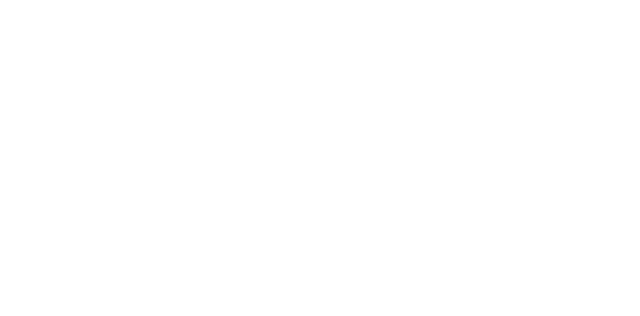
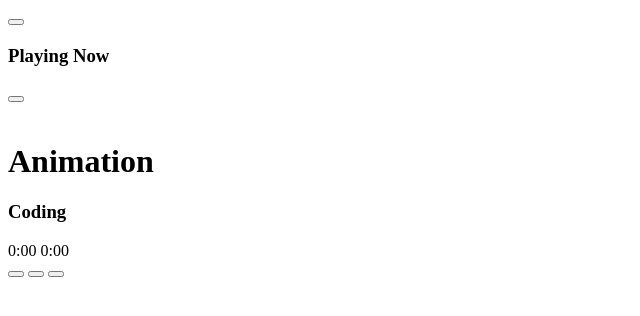
Before and after one commit to alireza64ahmadi/Music-Player, a plain HTML site: page index.html in a window 1280 px wide. Shown: the whole page, without its empty margins (0-640 px from the left). Drawn offline with Linux system fonts and the light colour scheme.

Commit message:
Add Previous Track Button to Music Player
- Introduced a new button element with the class 'btnC' and an id of 'prev' in index.html, dedicated to navigating to the previous track in the music player.
- Embedded an icon with the class 'fi fi-sr-rewind' inside the button to visually represent the functionality of rewinding or going to the previous song.
- Ensured proper accessibility by considering ARIA attributes for the button (not included in the snippet but recommended for future implementation).
- The button's placement and design will be managed in styles.css, aligning with the existing design system of the application.
- Prepared for the implementation of the JavaScript functionality that will handle the button's click event, yet to be added to script.js.

```diff
--- a/index.html
+++ b/index.html
@@ -1,11 +1,56 @@
 <!DOCTYPE html>
 <html lang="en">
-<head>
-    <meta charset="UTF-8">
-    <meta name="viewport" content="width=device-width, initial-scale=1.0">
+  <head>
+    <meta charset="UTF-8" />
+    <meta name="viewport" content="width=device-width, initial-scale=1.0" />
     <title>Music Player</title>
-</head>
-<body>
+  </head>
+  <body>
+    <div class="wrraper">
+      <header>
+        <button class="hdbtn">
+            <i class="fi fi-sr-arrow-small-left"></i>
+        </button>
+        <h3 class="p-now"> Playing Now </h3>
+        <button class="hdbtn">
+            <i class="fi fi-sr-list"></i>
+        </button>
+      </header>
 
-</body>
+      <div class="player">
+        <div class="img-erea">
+            <img src="#" alt="">
+        </div>
+
+        <div class="song-details">
+            <h1 class="name">Animation</h1>
+            <h3 class="artist">Coding</h3>
+        </div>
+
+        <div class="audioC">
+            <div class="song-timer">
+                <span class="current-time">0:00</span>
+                <span class="max-duration">0:00</span>
+            </div>
+            <div class="progress-area">
+                <div class="progress-bar">
+                    <audio src="#" id="main-audio"></audio>
+                </div>
+            </div>
+        </div>
+
+        <div class="controls">
+            <button class="btnC" id="prev">
+                <i class="fi fi-sr-rewind"></i>
+            </button>
+            <button class="play-pause btnC">
+                <i class="fi fi-sr-play play"></i>
+            </button>
+            <button class="btnC" id="next">
+                <i class="fi fi-sr-forward"></i>
+            </button>
+        </div>
+      </div>
+    </div>
+  </body>
 </html>
```
